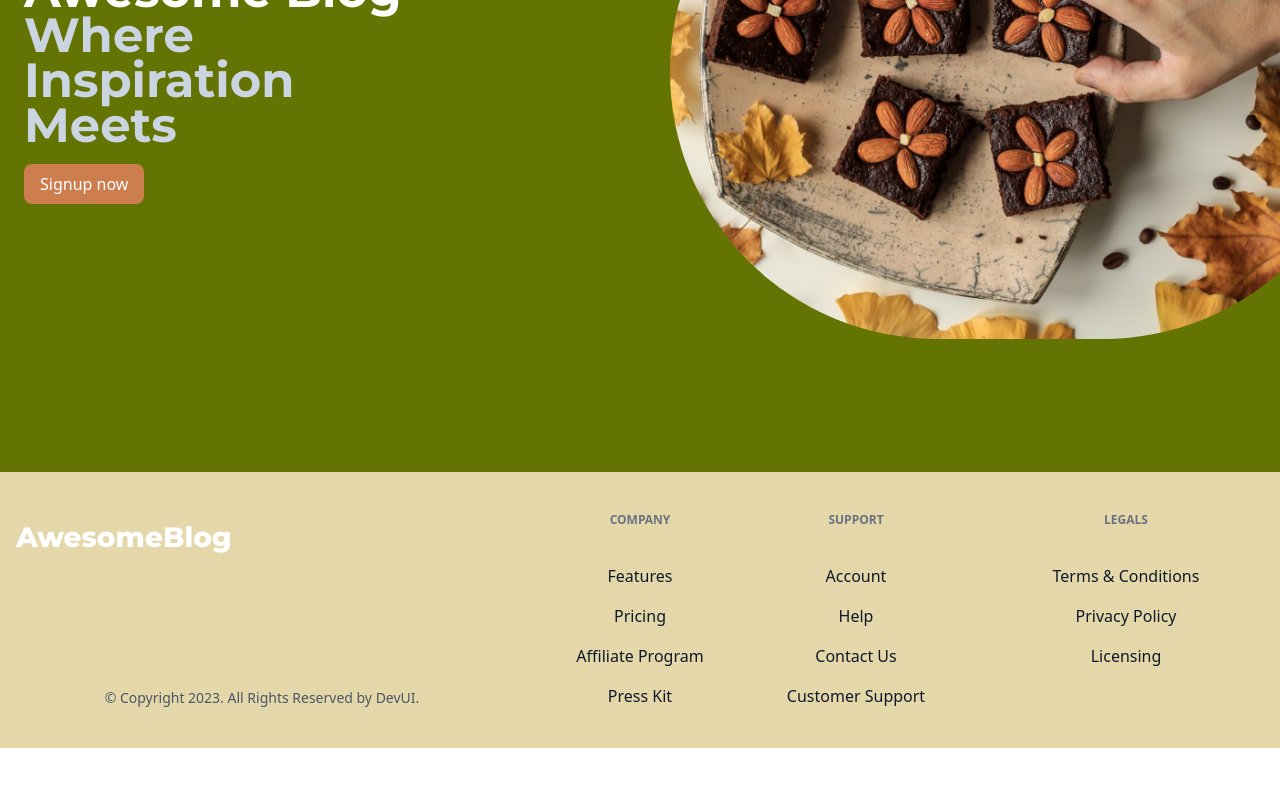
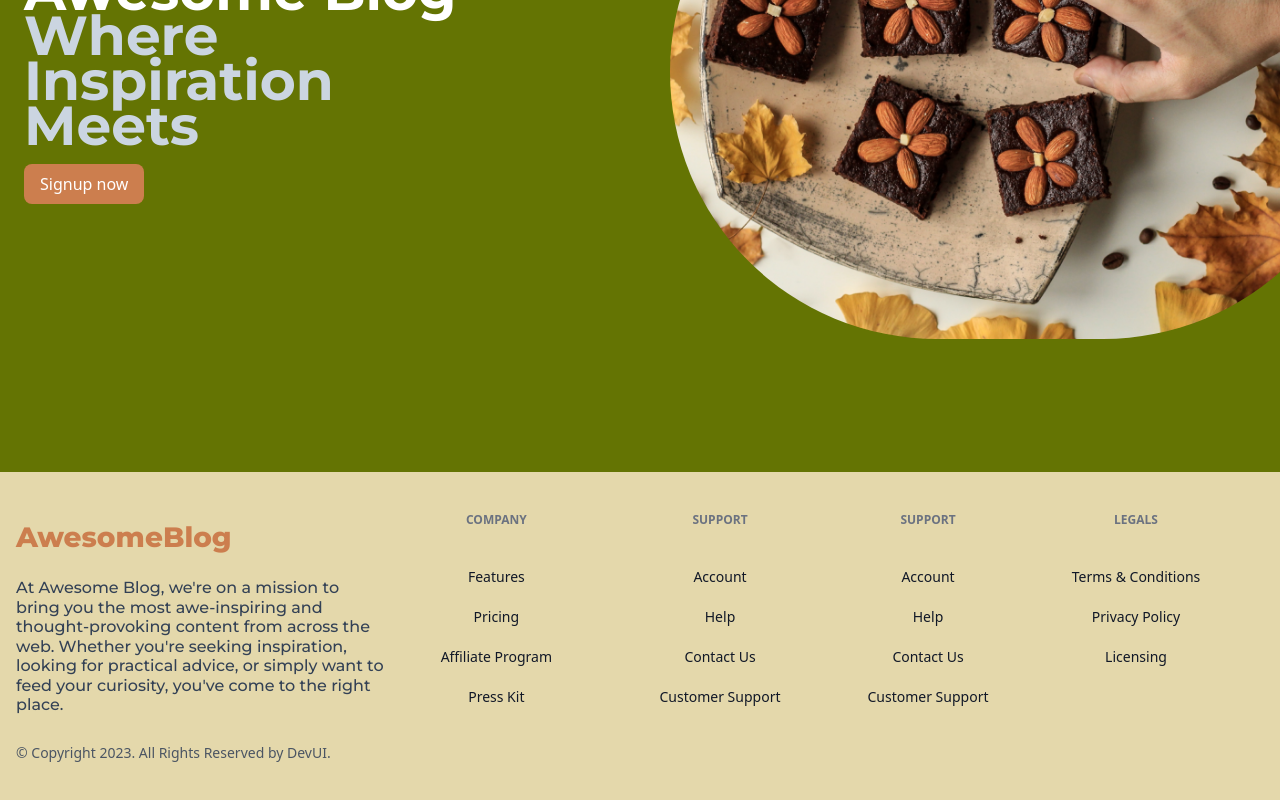
Before and after one commit to iamrajsingh/Awesome_Blogging, a React (Vite) app: page / in a window 1280 px wide. Shown: the part 328-1128 px from the top of the page. Before the commit the page ends 1076 px from the top, so only its background shows below. Built offline with nearby package versions, Linux system fonts and the light colour scheme; no server answers; a web font is replaced by a local one.

Commit message:
Footer and issue fixed

```diff
--- a/src/components/Footer/Footer.jsx
+++ b/src/components/Footer/Footer.jsx
@@ -6,28 +6,26 @@ const Footer = () => {
   return (
     <footer className="relative overflow-hidden py-10 bg-footer-color ">
       <div className="relative z-10 mx-auto max-w-7xl px-4">
-        <div className="-m-6 flex flex-wrap">
-          <div className="w-full p-6 md:w-1/2 lg:w-5/12">
-            <div className="flex h-full flex-col justify-between">
-              <div className="mb-4 inline-flex items-center">
-                <Logo width="100px" />
+        <div className="-m-6 flex w-full justify-between flex-wrap">
+          <div className="w-full p-6 md:w-1/2 lg:w-4/12">
+            <div className="flex h-full flex-col">
+              <div className="mb-2 inline-flex items-center">
+                <Logo width="100px" className="text-brown text-3xl"/>
               </div>
-              <div>
-                <p className="text-sm text-gray-600">
-                  &copy; Copyright 2023. All Rights Reserved by DevUI.
-                </p>
-              </div>
+              <p className="text-base font-medium text-slate-700 text-left mt-2 font-montserrat">
+              At Awesome Blog, we're on a mission to bring you the most awe-inspiring and thought-provoking content from across the web. Whether you're seeking inspiration, looking for practical advice, or simply want to feed your curiosity, you've come to the right place.
+              </p>
             </div>
           </div>
-          <div className="w-full p-6 md:w-1/2 lg:w-2/12">
-            <div className="h-full">
+          <div className="relative flex justify-end w-full p-6 md:pr-[64px] max-sm:justify-center md:w-1/2 lg:w-1/6">
+            <div className="h-full ">
               <h3 className="tracking-px mb-9  text-xs font-semibold uppercase text-gray-500">
                 Company
               </h3>
               <ul>
                 <li className="mb-4">
                   <Link
-                    className=" text-base font-medium text-gray-900 hover:text-gray-700"
+                    className=" text-sm font-medium text-gray-900 hover:text-gray-700"
                     to="/"
                   >
                     Features
@@ -35,7 +33,7 @@ const Footer = () => {
                 </li>
                 <li className="mb-4">
                   <Link
-                    className=" text-base font-medium text-gray-900 hover:text-gray-700"
+                    className=" text-sm font-medium text-gray-900 hover:text-gray-700"
                     to="/"
                   >
                     Pricing
@@ -43,7 +41,7 @@ const Footer = () => {
                 </li>
                 <li className="mb-4">
                   <Link
-                    className=" text-base font-medium text-gray-900 hover:text-gray-700"
+                    className=" text-sm font-medium text-gray-900 hover:text-gray-700"
                     to="/"
                   >
                     Affiliate Program
@@ -51,7 +49,7 @@ const Footer = () => {
                 </li>
                 <li>
                   <Link
-                    className=" text-base font-medium text-gray-900 hover:text-gray-700"
+                    className=" text-sm font-medium text-gray-900 hover:text-gray-700"
                     to="/"
                   >
                     Press Kit
@@ -60,7 +58,7 @@ const Footer = () => {
               </ul>
             </div>
           </div>
-          <div className="w-full p-6 md:w-1/2 lg:w-2/12">
+          <div className="w-full p-6 md:w-3/12 lg:w-1/6">
             <div className="h-full">
               <h3 className="tracking-px mb-9  text-xs font-semibold uppercase text-gray-500">
                 Support
@@ -68,7 +66,7 @@ const Footer = () => {
               <ul>
                 <li className="mb-4">
                   <Link
-                    className=" text-base font-medium text-gray-900 hover:text-gray-700"
+                    className=" text-sm font-medium text-gray-900 hover:text-gray-700"
                     to="/"
                   >
                     Account
@@ -76,7 +74,7 @@ const Footer = () => {
                 </li>
                 <li className="mb-4">
                   <Link
-                    className=" text-base font-medium text-gray-900 hover:text-gray-700"
+                    className=" text-sm font-medium text-gray-900 hover:text-gray-700"
                     to="/"
                   >
                     Help
@@ -84,7 +82,7 @@ const Footer = () => {
                 </li>
                 <li className="mb-4">
                   <Link
-                    className=" text-base font-medium text-gray-900 hover:text-gray-700"
+                    className=" text-sm font-medium text-gray-900 hover:text-gray-700"
                     to="/"
                   >
                     Contact Us
@@ -92,7 +90,7 @@ const Footer = () => {
                 </li>
                 <li>
                   <Link
-                    className=" text-base font-medium text-gray-900 hover:text-gray-700"
+                    className=" text-sm font-medium text-gray-900 hover:text-gray-700"
                     to="/"
                   >
                     Customer Support
@@ -101,7 +99,48 @@ const Footer = () => {
               </ul>
             </div>
           </div>
-          <div className="w-full p-6 md:w-1/2 lg:w-3/12">
+          <div className="w-full p-6 md:w-3/12 lg:w-1/6">
+            <div className="h-full">
+              <h3 className="tracking-px mb-9  text-xs font-semibold uppercase text-gray-500">
+                Support
+              </h3>
+              <ul>
+                <li className="mb-4">
+                  <Link
+                    className="text-sm font-medium text-gray-900 hover:text-gray-700"
+                    to="/"
+                  >
+                    Account
+                  </Link>
+                </li>
+                <li className="mb-4">
+                  <Link
+                    className="text-sm font-medium text-gray-900 hover:text-gray-700"
+                    to="/"
+                  >
+                    Help
+                  </Link>
+                </li>
+                <li className="mb-4">
+                  <Link
+                    className=" text-sm font-medium text-gray-900 hover:text-gray-700"
+                    to="/"
+                  >
+                    Contact Us
+                  </Link>
+                </li>
+                <li>
+                  <Link
+                    className=" text-sm font-medium text-gray-900 hover:text-gray-700"
+                    to="/"
+                  >
+                    Customer Support
+                  </Link>
+                </li>
+              </ul>
+            </div>
+          </div>
+          <div className="w-full p-6 md:w-3/12 lg:w-1/6">
             <div className="h-full">
               <h3 className="tracking-px mb-9  text-xs font-semibold uppercase text-gray-500">
                 Legals
@@ -109,7 +148,7 @@ const Footer = () => {
               <ul>
                 <li className="mb-4">
                   <Link
-                    className=" text-base font-medium text-gray-900 hover:text-gray-700"
+                    className=" text-sm font-medium text-gray-900 hover:text-gray-700"
                     to="/"
                   >
                     Terms &amp; Conditions
@@ -117,7 +156,7 @@ const Footer = () => {
                 </li>
                 <li className="mb-4">
                   <Link
-                    className=" text-base font-medium text-gray-900 hover:text-gray-700"
+                    className=" text-sm font-medium text-gray-900 hover:text-gray-700"
                     to="/"
                   >
                     Privacy Policy
@@ -125,7 +164,7 @@ const Footer = () => {
                 </li>
                 <li>
                   <Link
-                    className=" text-base font-medium text-gray-900 hover:text-gray-700"
+                    className=" text-sm font-medium text-gray-900 hover:text-gray-700"
                     to="/"
                   >
                     Licensing
@@ -134,6 +173,12 @@ const Footer = () => {
               </ul>
             </div>
           </div>
+
+        </div>
+        <div className="flex w-full relative justify-start align-bottom mt-7 mb-0">
+                <p className="text-sm text-gray-600">
+                  &copy; Copyright 2023. All Rights Reserved by DevUI.
+                </p>
         </div>
       </div>
     </footer>
--- a/src/components/Logo.jsx
+++ b/src/components/Logo.jsx
@@ -1,9 +1,12 @@
-import React from 'react'
+import React from "react";
 
-const Logo = ({width = "100px"}) => {
+const Logo = ({
+  className = "text-white text-3xl" }) => {
   return (
-    <div className='text-3xl font-extrabold text-white font-montserrat'>AwesomeBlog</div>
-  )
-}
+    <div className= {`font-extrabold  font-montserrat ${className}`} >
+      AwesomeBlog
+    </div>
+  );
+};
 
-export default Logo
+export default Logo;
--- a/src/pages/Home.jsx
+++ b/src/pages/Home.jsx
@@ -1,6 +1,6 @@
 import React, { useEffect, useState } from "react";
 import appwriteService from "../appwrite/config";
-import { Button, Container, PostCard, PostForm } from "../components";
+import { Button, Container} from "../components";
 import homeImage from "../assets/home_image.png";
 import { Link } from "react-router-dom";
 
@@ -23,7 +23,7 @@ const Home = () => {
     <div className="relative w-full py-8 mt-50 text-center bg-bg-color  h-[800px] overflow-hidden">
       <Container>
         <div className="mb-40 flex flex-1 items-center justify-between h-full flex-wrap">
-          <div className="flex w-[400px]  justify-end items-start p-2 flex-col">
+          <div className="flex w-[450px]  justify-end items-start p-2 flex-col">
             <p className="text-sm font-bold text-black-400 mb-2 font-palanquin text-white-400">
               Exploring the Extraordinary in Everyday Life
             </p>
--- a/tailwind.config.js
+++ b/tailwind.config.js
@@ -13,7 +13,7 @@ export default {
       xl: ['20px', '24.38px'],
       '2xl': ['24px', '29.26px'],
       '3xl': ['28px', '50px'],
-      '4xl': ['48px', '58px'],
+      '4xl': ['55px', '58px'],
       '8xl': ['96px', '106px']
     },
     extend: {
```
